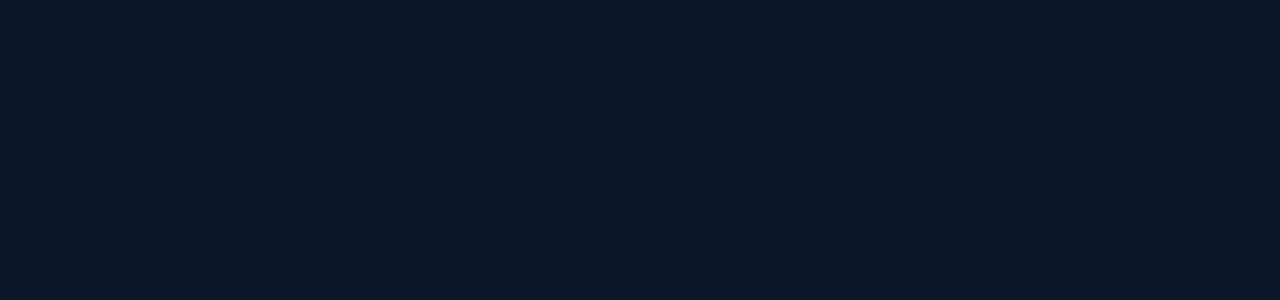
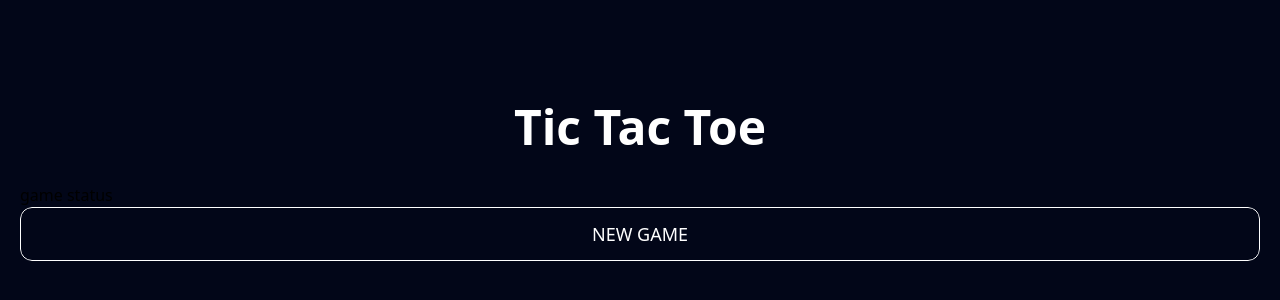
Before and after one commit to ZuRaSha16/tictactoe-app, a React (Vite) app: page / in a window 1280 px wide. Shown: the part 206-506 px from the top of the page. Built offline with nearby package versions, Linux system fonts and the light colour scheme.

Commit message:
first commit

```diff
--- a/src/App.jsx
+++ b/src/App.jsx
@@ -1,10 +1,30 @@
 function App() {
 
+
+
   return (
-    <div className="min-h-screen bg-slate-900 items-center
+    <div className="min-h-screen bg-slate-950 flex items-center
     justify-center">
 
-      <div className="w-full max-w-[400px} mx-5"></div>
+      <div className="w-full max-w-[400px} mx-5">
+
+        <h1 className="text-5xl font-semibold text-white mb-8
+        text-center">Tic Tac Toe</h1>
+
+        <div>
+          game status
+        </div>
+
+        <div className="grid grid-col-3 gap-1 rounded-xl
+        overflow-hidden mb-6">
+
+          <button className="w-full py-3 text-lg text-white border
+          rounded-xl hover:bg-gray-50 hover:text-gray-800
+          transition-colors duration-200">
+            NEW GAME
+          </button>
+        </div>
+      </div>
 
     </div>
   )
```
